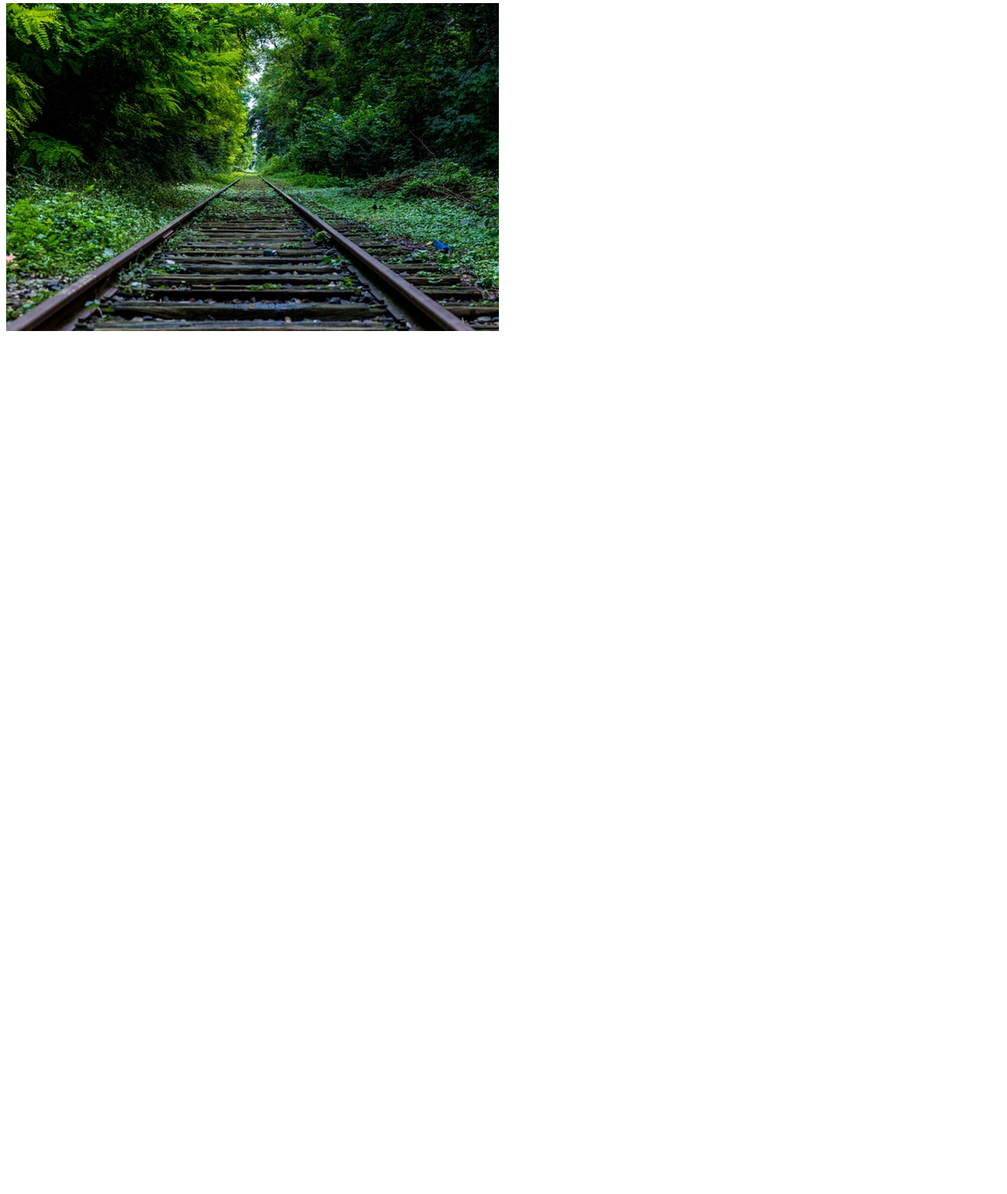
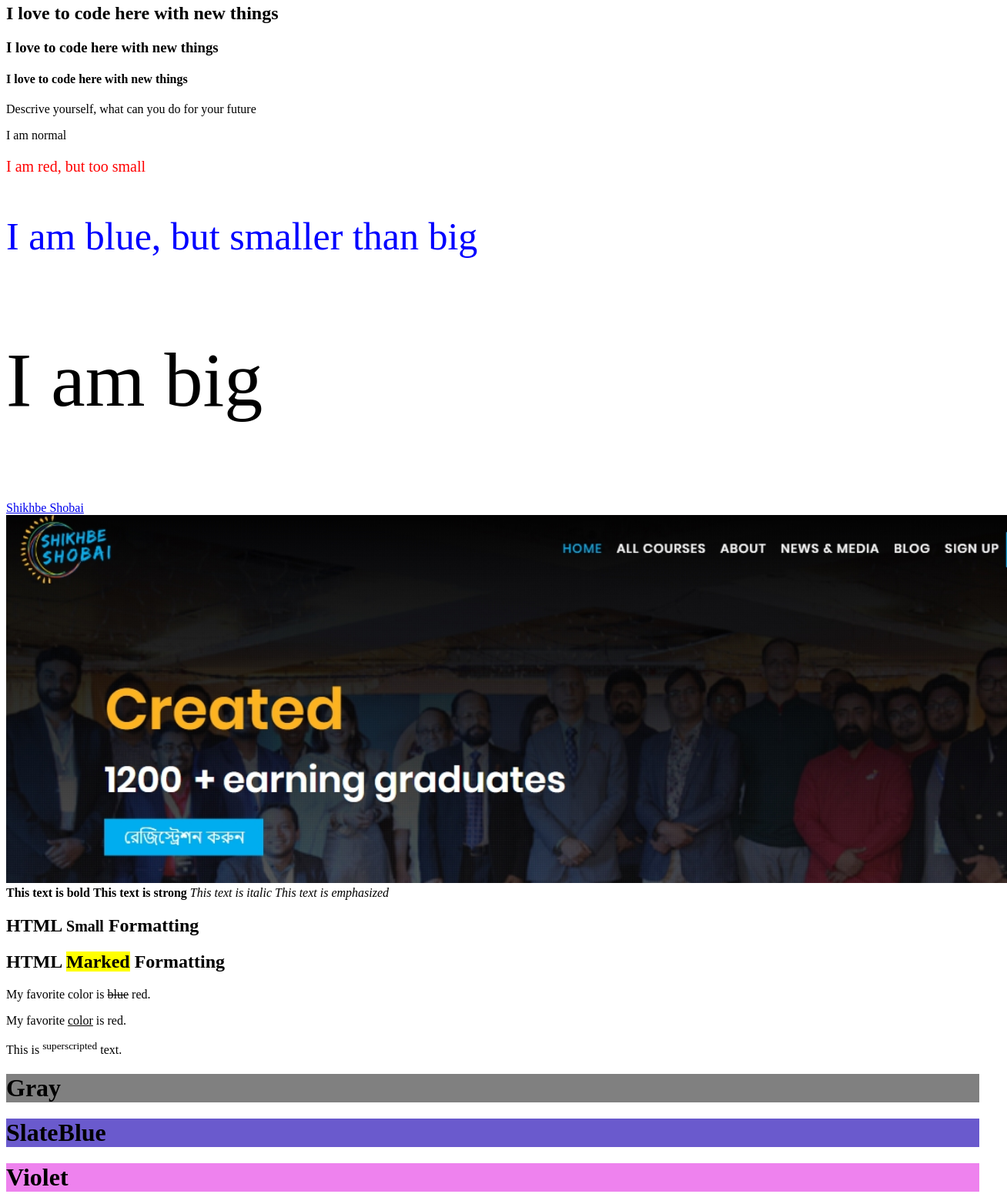
Before and after one commit to shahriarkabir04/html_project, a plain HTML site: page Index.html in a window 1280 px wide. Shown: the part 76-1627 px from the top of the page at 77% size, 1308 px wide, since content can reach past the window. Before the commit the page ends 800 px from the top, so only its background shows below. Drawn offline with Linux system fonts and the light colour scheme.

Commit message:
Add files via upload

```diff
--- a/Index.html
+++ b/Index.html
@@ -1,13 +1,43 @@
 <!DOCTYPE html>
-<html>
+<html lang="en">
 	<head>
+		<meta charset="UTF-8">
 		<title> Design Something Here</title>
 	</head>
 	<body>
- 		<p>
+ 		<!--Body Part-->
+
  			<h1>I love to code here with new things</h1>
+			<h2>I love to code here with new things </h2>
+ 			<h3>I love to code here with new things </h3>
+			<h4>I love to code here with new things </h4>
+			<p>Descrive yourself, what can you do for your future</p>
+			<p>I am normal</p>
+			<p style="color:red;font-size: 20px">I am red, but too small</p>
+			<p style="color:blue;font-size:50px;">I am blue, but smaller than big</p>
+			<p style="font-size:100px;">I am big</p>
 
- 			</p>
- 			<img src="images/nature.jpg" alt="nature">
+
+ 			<a href="https://shikhbeshobai.com/" target="_blank">Shikhbe Shobai</a>
+
+ 			<img src="images/shikhbe_shobai.jpg" alt="Shikhbe-Shobai" width="1300">
+
+<!--Text Formatting part -->
+
+<b>This text is bold</b>
+<strong>This text is strong</strong>
+<i>This text is italic</i>
+<em>This text is emphasized</em>
+<h2>HTML <small>Small</small> Formatting</h2>
+<h2>HTML <mark>Marked</mark> Formatting</h2>
+<p>My favorite color is <del>blue</del> red.</p>
+<p>My favorite <ins>color</ins> is red.</p>
+<p>This is <sup>superscripted</sup> text.</p>
+
+ <!-- Color Formatting-->
+
+ <h1 style="background-color:Gray;">Gray</h1>
+<h1 style="background-color:SlateBlue;">SlateBlue</h1>
+<h1 style="background-color:Violet;">Violet</h1>
 </body>
 </html>
```
Also changed, not shown: images/shikhbe_shobai.jpg (added).
